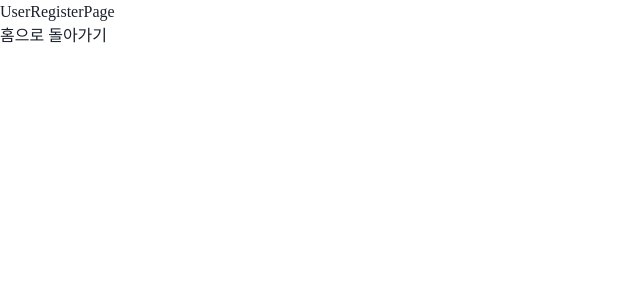
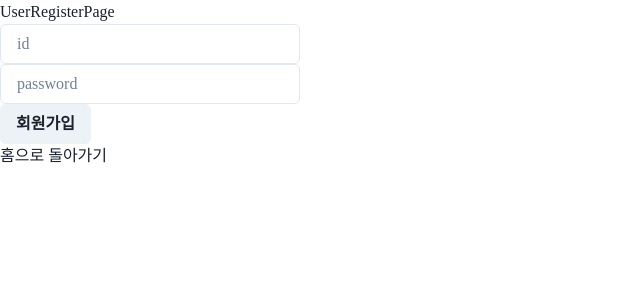
Before and after one commit to seoeun98/sharkshark, a React (Create React App) app in the folder front/sharkshark/: page /register in a window 1280 px wide. Shown: the top 300 px of the page, without its empty margins (0-640 px from the left). Built offline with nearby package versions, Linux system fonts and the light colour scheme; a web font is replaced by a local one.

Commit message:
Feat : 인증 없는 로그인 & 회원가입

```diff
--- a/front/sharkshark/src/api/common.ts
+++ b/front/sharkshark/src/api/common.ts
@@ -5,9 +5,7 @@ const SERVER_ADDRESS = '/api';
 export const authAxios: AxiosInstance = axios.create({
   baseURL: `${SERVER_ADDRESS}`,
   headers: {
-    Authorization: localStorage.getItem('accessToken') || '',
-    'Access-Control-Allow-Origin': '*',
-    'Access-Control-Allow-Methods': 'GET,PUT,POST,DELETE,PATCH,OPTIONS',
+    access_token: localStorage.getItem('accessToken') || '',
   },
 });
 
--- a/front/sharkshark/src/views/UserLoginPage.tsx
+++ b/front/sharkshark/src/views/UserLoginPage.tsx
@@ -1,15 +1,23 @@
 import { Box, Button, Input } from '@chakra-ui/react';
+import { useState } from 'react';
 import { Link } from 'react-router-dom';
+import { loginAPI } from '../api/default';
 
 export const UserLoginPage = () => {
+  const [id, setId] = useState('');
+  const [password, setPassword] = useState('');
   return (
     <div>
       <Box>UserLoginPage</Box>
-
       <Box w="300px">
-        <Input type="text" placeholder="id" />
-        <Input type="password" placeholder="password" />
-        <Button>로그인</Button>
+        <Input type="text" placeholder="id" value={id} onChange={e => setId(e.target.value)} />
+        <Input
+          type="password"
+          placeholder="password"
+          value={password}
+          onChange={e => setPassword(e.target.value)}
+        />
+        <Button onClick={() => loginAPI(id, password)}>로그인</Button>
       </Box>
       <Link to="/home">홈으로 돌아가기</Link>
     </div>
--- a/front/sharkshark/src/views/UserRegisterPage.tsx
+++ b/front/sharkshark/src/views/UserRegisterPage.tsx
@@ -1,10 +1,24 @@
-import { Box } from '@chakra-ui/react';
+import { Box, Button, Input } from '@chakra-ui/react';
+import { useState } from 'react';
 import { Link } from 'react-router-dom';
+import { registerAPI } from '../api/default';
 
 export const UserRegisterPage = () => {
+  const [id, setId] = useState('');
+  const [password, setPassword] = useState('');
   return (
     <div>
       <Box>UserRegisterPage</Box>
+      <Box w="300px">
+        <Input type="text" placeholder="id" value={id} onChange={e => setId(e.target.value)} />
+        <Input
+          type="password"
+          placeholder="password"
+          value={password}
+          onChange={e => setPassword(e.target.value)}
+        />
+        <Button onClick={() => registerAPI(id, password)}>회원가입</Button>
+      </Box>
       <Link to="/home">홈으로 돌아가기</Link>
     </div>
   );
```
